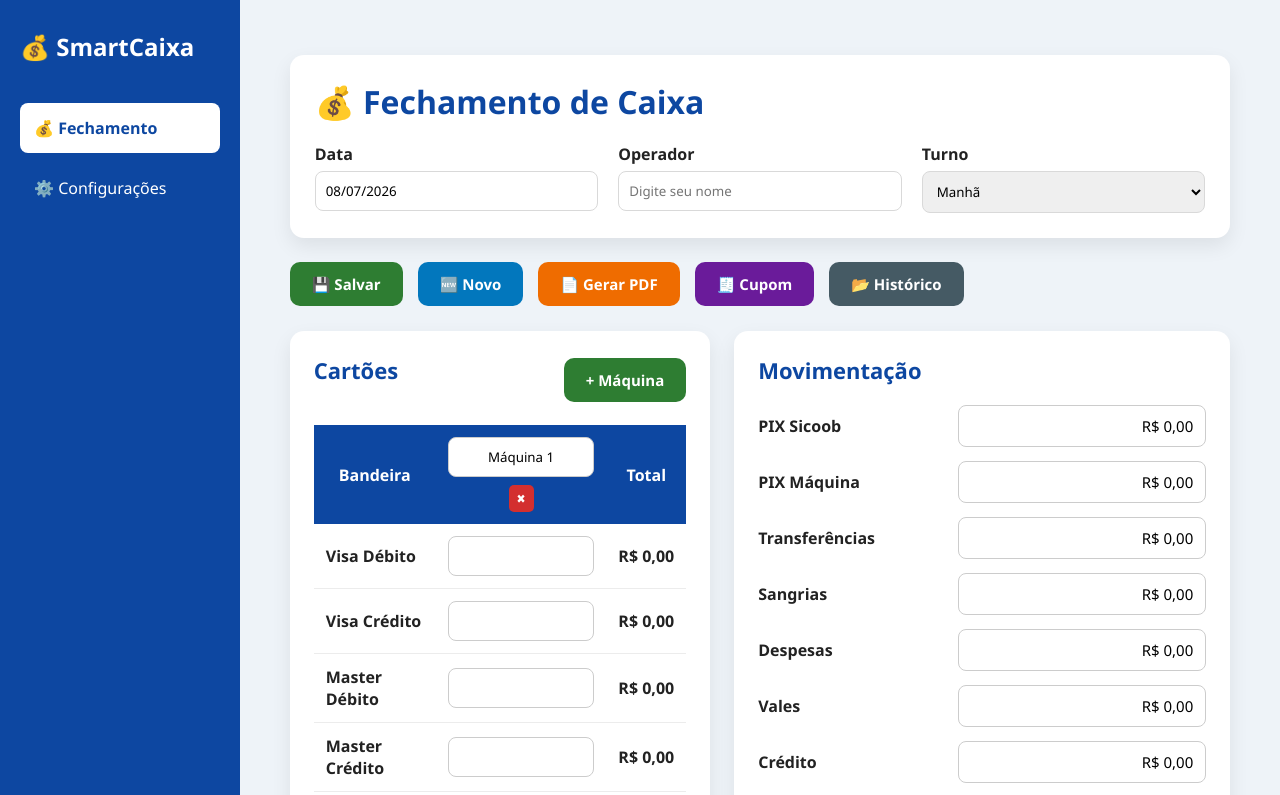
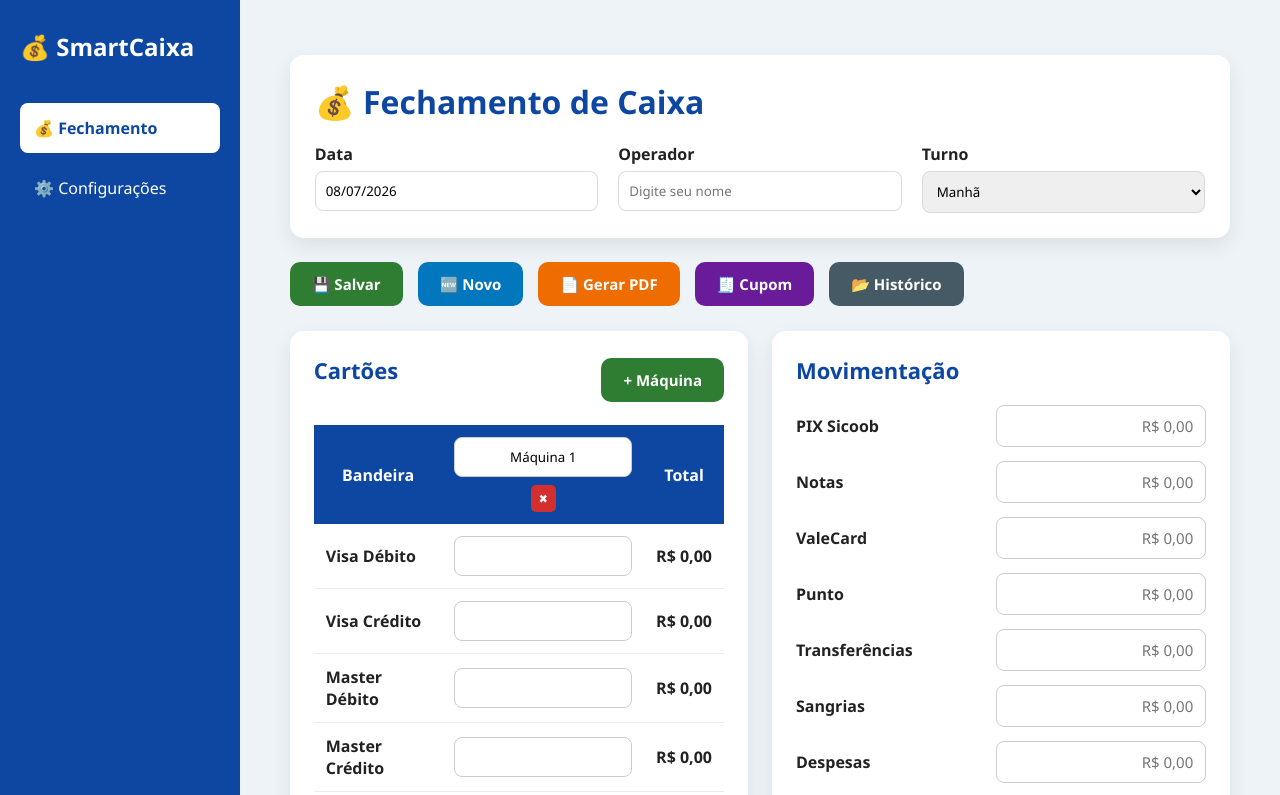
Before and after one commit to JoseAugustoDeveloper/smartcaixa, a React (Vite) app: page /caixa in a window 1280 px wide. Shown: the top 795 px of the page. Built offline with nearby package versions, Linux system fonts and the light colour scheme.

Commit message:
Feat: Alterção nos cupons, Alteração nas movimentações

```diff
--- a/package.json
+++ b/package.json
@@ -14,6 +14,7 @@
     "jspdf": "^4.2.1",
     "react": "^19.2.7",
     "react-dom": "^19.2.7",
+    "react-number-format": "^5.4.5",
     "react-router-dom": "^7.18.1"
   },
   "devDependencies": {
--- a/src/components/InputMoney.jsx
+++ b/src/components/InputMoney.jsx
@@ -1,25 +1,24 @@
-import { formatarMoeda, limparMoeda } from "../utils/moeda";
+import { NumericFormat } from "react-number-format";
 
 function InputMoney({ label, name, values, onChange }) {
-  const valor = values[name] || "";
-
-  function handleChange(e) {
-    const somenteNumeros = limparMoeda(e.target.value);
-
-    onChange(name, somenteNumeros);
-  }
-
   return (
     <div className="linha">
-
       <label>{label}</label>
 
-      <input
-        type="text"
-        value={formatarMoeda(valor || 0)}
-        onChange={handleChange}
+      <NumericFormat
+        value={values[name] ?? ""}
+        thousandSeparator="."
+        decimalSeparator=","
+        decimalScale={2}
+        fixedDecimalScale
+        allowNegative={false}
+        prefix="R$ "
+        placeholder="R$ 0,00"
+        className="input-money"
+        onValueChange={(values) => {
+          onChange(name, values.floatValue ?? "");
+        }}
       />
-
     </div>
   );
 }
--- a/src/components/relatorios/RelatorioCupom.jsx
+++ b/src/components/relatorios/RelatorioCupom.jsx
@@ -1,93 +1,73 @@
-function moeda(valor) {
-  return Number(valor || 0).toLocaleString("pt-BR", {
-    style: "currency",
-    currency: "BRL",
-  });
-}
+function Bloco({ titulo, valor }) {
+  const data = new Date().toLocaleDateString("pt-BR");
 
-function RelatorioCupom({ valores, resumo }) {
   return (
-    <div
-      id="relatorio-cupom"
-      style={{
-        width: "80mm",
-        fontFamily: "monospace",
-        fontSize: "12px",
-        padding: "10px",
-        background: "#fff",
-        color: "#000",
-      }}
-    >
-      <center>
-        <h2>SMARTCAIXA</h2>
-        <p>FECHAMENTO DE CAIXA</p>
-      </center>
+    <div className="bloco-cupom">
+      <div className="titulo">{titulo}</div>
 
-      <hr />
+      <div className="data">Data: {data}</div>
 
-      <p>{new Date().toLocaleString("pt-BR")}</p>
+      <div className="valor">
+        R${" "}
+        {Number(valor || 0).toLocaleString("pt-BR", {
+          minimumFractionDigits: 2,
+        })}
+      </div>
 
-      <hr />
+      <div className="espaco"></div>
 
-      {valores.maquinas.map((maq) => (
-        <div key={maq.id}>
-          <strong>{maq.nome}</strong>
-
-          <p>Visa Débito: {moeda(maq.visaDebito)}</p>
-          <p>Visa Crédito: {moeda(maq.visaCredito)}</p>
-
-          <p>Master Débito: {moeda(maq.masterDebito)}</p>
-          <p>Master Crédito: {moeda(maq.masterCredito)}</p>
-
-          <p>Elo Débito: {moeda(maq.eloDebito)}</p>
-          <p>Elo Crédito: {moeda(maq.eloCredito)}</p>
-
-          <p>Amex: {moeda(maq.amex)}</p>
-
-          <p>PIX: {moeda(maq.pix)}</p>
-
-          <hr />
-        </div>
-      ))}
-
-      <strong>MOVIMENTAÇÃO</strong>
-
-      <p>Transferências: {moeda(valores.movimentacao.transferencias)}</p>
-      <p>Crédito: {moeda(valores.movimentacao.credito)}</p>
-      <p>Vales: {moeda(valores.movimentacao.vales)}</p>
-      <p>Despesas: {moeda(valores.movimentacao.despesas)}</p>
-      <p>Sangrias: {moeda(valores.movimentacao.sangrias)}</p>
-
-      <hr />
-
-      <strong>RESUMO</strong>
-
-      <p>Total Débito: {moeda(resumo.totalDebito)}</p>
-      <p>Total Crédito: {moeda(resumo.totalCredito)}</p>
-      <p>Entradas: {moeda(resumo.entradas)}</p>
-      <p>Saídas: {moeda(resumo.saidas)}</p>
-
-      <hr />
-
-      <center>
-        <h3>{resumo.resultado}</h3>
-      </center>
-
-      <br />
-      <br />
-
-      __________________________
-
-      <center>Operador</center>
-
-      <br />
-      <br />
-
-      __________________________
-
-      <center>Conferente</center>
+      <div className="corte">----------------------------------------</div>
     </div>
   );
 }
 
-export default RelatorioCupom;
+export default function RelatorioCupom({ valores }) {
+  const maquinas = valores.maquinas;
+
+  const soma = (campo) =>
+    maquinas.reduce((total, maquina) => total + Number(maquina[campo] || 0), 0);
+
+  return (
+    <div id="cupom-impressao">
+      <Bloco titulo="VISA DÉBITO" valor={soma("visaDebito")} />
+
+      <Bloco titulo="VISA CRÉDITO" valor={soma("visaCredito")} />
+
+      <Bloco titulo="MASTER DÉBITO" valor={soma("masterDebito")} />
+
+      <Bloco titulo="MASTER CRÉDITO" valor={soma("masterCredito")} />
+
+      <Bloco titulo="ELO DÉBITO" valor={soma("eloDebito")} />
+
+      <Bloco titulo="ELO CRÉDITO" valor={soma("eloCredito")} />
+
+      <Bloco titulo="AMEX" valor={soma("amex")} />
+
+      <Bloco titulo="PIX" valor={soma("pix")} />
+
+      <Bloco titulo="PIX SICOOB" valor={valores.movimentacao.pixSicoob} />
+
+      <Bloco titulo="NOTAS" valor={valores.movimentacao.notas} />
+
+      <Bloco titulo="VALECARD" valor={valores.movimentacao.valeCard} />
+
+      <Bloco titulo="PUNTO" valor={valores.movimentacao.punto} />
+
+      <Bloco titulo="TRANSFERÊNCIAS" valor={valores.movimentacao.transferencias} />
+
+      <Bloco titulo="CRÉDITO" valor={valores.movimentacao.credito} />
+
+      {/* <Bloco titulo="SANGRIAS" valor={valores.movimentacao.sangrias} /> */}
+
+      <Bloco titulo="DESPESAS" valor={valores.movimentacao.despesas} />
+
+      <Bloco titulo="VALES" valor={valores.movimentacao.vales} />
+
+      {/* <Bloco titulo="PRODUTOS" valor={valores.saidas.produtos} />
+
+      <Bloco titulo="COMBUSTÍVEL" valor={valores.saidas.combustivel} />
+
+      <Bloco titulo="CRÉDITOS" valor={valores.saidas.creditos} /> */}
+    </div>
+  );
+}
--- a/src/data/campos.js
+++ b/src/data/campos.js
@@ -12,15 +12,15 @@ export const entradasCartao = [
 ];
 
 export const outrosValores = [
-    { label: "PIX Sicoob", name: "pixSicoob" },
-    { label: "PIX Máquina", name: "pixMaq" },
-    { label: "Transferências", name: "transferencias" },
-
-    { label: "Sangrias", name: "sangrias" },
-    { label: "Despesas", name: "despesas" },
-    { label: "Vales", name: "vales" },
-
-    { label: "Crédito", name: "credito" }
+  { name: "pixSicoob", label: "PIX Sicoob" },
+  { name: "notas", label: "Notas" },
+  { name: "valeCard", label: "ValeCard" },
+  { name: "punto", label: "Punto" },
+  { name: "transferencias", label: "Transferências" },
+  { name: "sangrias", label: "Sangrias" },
+  { name: "despesas", label: "Despesas" },
+  { name: "vales", label: "Vales" },
+  { name: "credito", label: "Crédito" },
 ];
 
 export const saidas = [
--- a/src/main.jsx
+++ b/src/main.jsx
@@ -1,7 +1,7 @@
 import React from "react";
 import ReactDOM from "react-dom/client";
 import { BrowserRouter } from "react-router-dom";
-
+import "./styles/cupom.css";
 import App from "./App";
 
 import "./styles/global.css";
--- a/src/pages/Caixa.jsx
+++ b/src/pages/Caixa.jsx
@@ -40,11 +40,15 @@ const estadoInicial = {
   ],
 
 movimentacao: {
+  pixSicoob: "",
+  notas: "",
+  valeCard: "",
+  punto: "",
   transferencias: "",
-    credito: "",
   sangrias: "",
   despesas: "",
   vales: "",
+  credito: "",
 },
 
   saidas: {
--- a/src/services/pdf.js
+++ b/src/services/pdf.js
@@ -27,7 +27,7 @@ export async function gerarPDF(idElemento, nomeArquivo = "fechamento-caixa.pdf")
 }
 
 export async function imprimirCupom() {
-  const conteudo = document.getElementById("relatorio-cupom").innerHTML;
+  const conteudo = document.getElementById("cupom-impressao").innerHTML;
 
   const janela = window.open("", "", "width=350,height=700");
 
--- a/src/styles/caixa.css
+++ b/src/styles/caixa.css
@@ -104,6 +104,20 @@
 
     box-shadow:0 0 0 3px rgba(13,71,161,.15);
 
+}
+
+.input-money {
+    width: 100%;
+    padding: 10px 12px;
+    border: 1px solid #dcdcdc;
+    border-radius: 8px;
+    font-size: 15px;
+    outline: none;
+    transition: .2s;
+}
+
+.input-money:focus {
+    border-color: #2563eb;
 }
 
 /* ===========================
--- /dev/null
+++ b/src/styles/cupom.css
@@ -0,0 +1,42 @@
+#cupom-impressao{
+    width:80mm;
+    font-family:monospace;
+    background:white;
+    color:black;
+}
+
+.bloco-cupom{
+    text-align:center;
+    padding:20px 0;
+    page-break-inside:avoid;
+}
+
+.titulo{
+    font-size:22px;
+    font-weight:bold;
+    border-top:2px dashed #000;
+    border-bottom:2px dashed #000;
+    padding:8px;
+    margin-bottom:15px;
+}
+
+.data{
+    font-size:16px;
+    margin-bottom:20px;
+}
+
+.valor{
+    font-size:34px;
+    font-weight:bold;
+    margin-bottom:45px;
+}
+
+.espaco{
+    height:70px;
+}
+
+.corte{
+    margin-top:20px;
+    color:#555;
+    font-size:13px;
+}
```
Also changed, not shown: 1 other file (tests, documents, lock files or other folders). Lines whose indentation alone changed are shown as unchanged.
